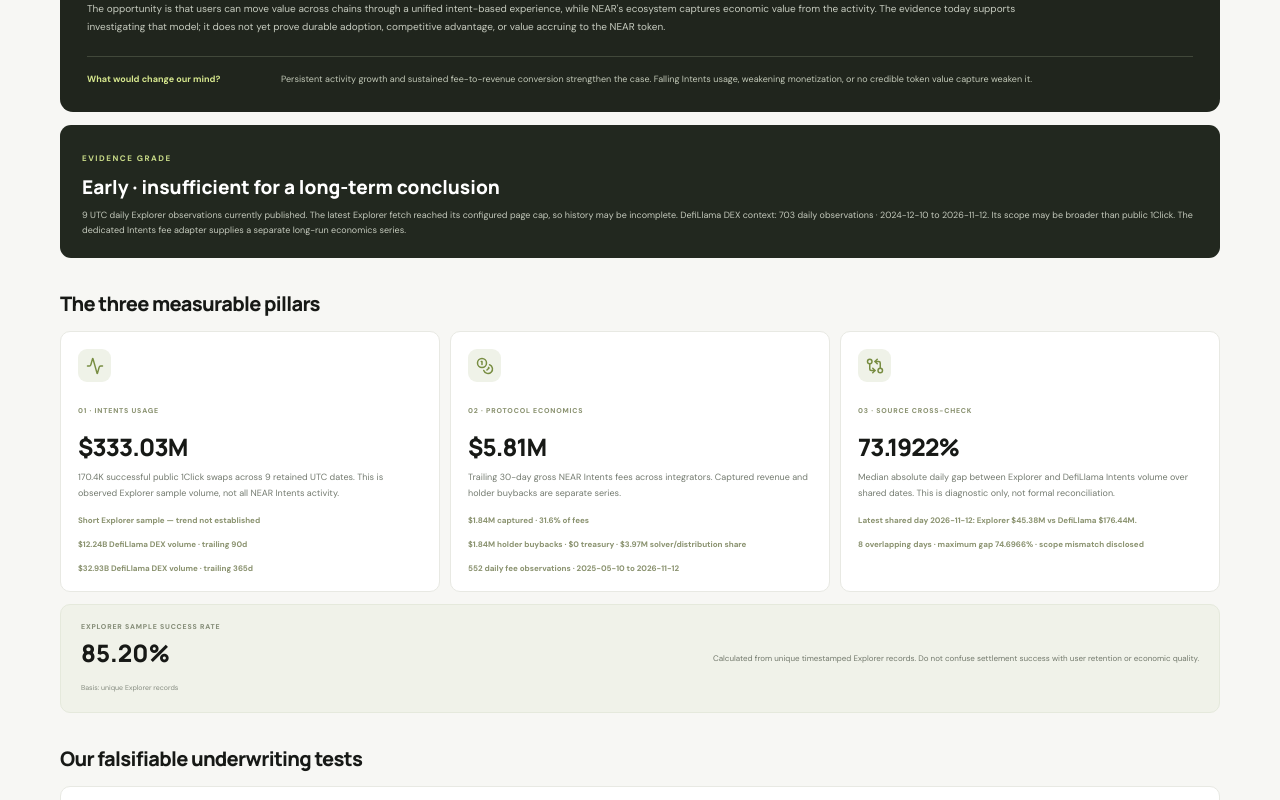
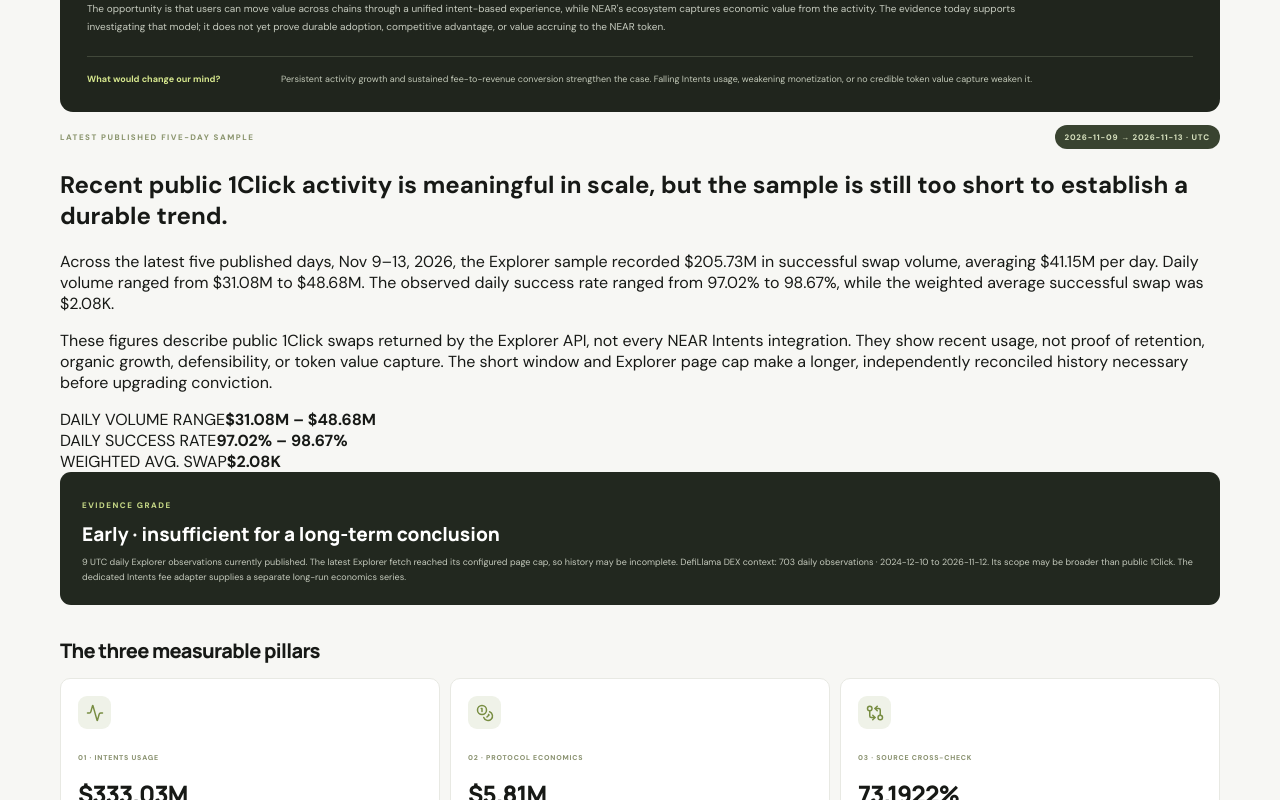
Before and after one commit to ExoDus768/Deca, a Next.js app: page /investment in a window 1280 px wide. Shown: the part 520-1320 px from the top of the page. Built offline with nearby package versions, Linux system fonts and the light colour scheme.

Commit message:
Align investment daily metrics with analytics and add evidence-based thesis snapshot

```diff
--- a/app/investment/page.tsx
+++ b/app/investment/page.tsx
@@ -1,5 +1,8 @@
 import fs from "node:fs";
 import path from "node:path";
+import volumeDoc from "../../data/metrics/intents_daily_volume_usd.json";
+import txDoc from "../../data/metrics/daily_transactions.json";
+import qualityDoc from "../../data/metrics/daily_quality.json";
 import Link from "next/link";
 import SiteNav from "../components/site-nav";
 import { Activity, ArrowUpRight, CircleAlert, Coins, GitCompareArrows, Terminal } from "lucide-react";
@@ -8,21 +11,31 @@ function read(file:string):any {
   try { return JSON.parse(fs.readFileSync(path.join(process.cwd(),file),"utf8")); }
   catch { return null; }
 }
-const volumeDoc=read("data/metrics/intents_daily_volume_usd.json");
-const txDoc=read("data/metrics/daily_transactions.json");
 const feesDoc=read("data/metrics/defillama_fees_revenue.json");
 const defiVolumeDoc=read("data/metrics/defillama_daily_volume_usd.json");
 const reconciliation=read("published/reconciliation.json");
-const volume=volumeDoc?.series?.intents_explorer??{};
-const tx=txDoc?.series?.intents_explorer??{};
+const volume=(volumeDoc as any)?.series?.intents_explorer??{};
+const tx=(txDoc as any)?.series?.intents_explorer??{};
+const dailyQuality=(qualityDoc as any)?.series?.intents_explorer??{};
+const dailyDates=Object.keys(volume).filter(d=>tx[d]!=null).sort();
+const latestFiveDates=dailyDates.slice(-5);
+const latestFive=latestFiveDates.map(date=>({date,volume:Number(volume[date]??0),transactions:Number(tx[date]??0),successRate:dailyQuality[date]?.success_rate_pct==null?null:Number(dailyQuality[date].success_rate_pct)}));
+const fiveDayTotal=latestFive.reduce((sum,r)=>sum+r.volume,0);
+const fiveDayAverage=latestFive.length?fiveDayTotal/latestFive.length:0;
+const fiveDayMin=latestFive.length?Math.min(...latestFive.map(r=>r.volume)):0;
+const fiveDayMax=latestFive.length?Math.max(...latestFive.map(r=>r.volume)):0;
+const fiveDayRates=latestFive.map(r=>r.successRate).filter((v):v is number=>v!=null);
+const fiveDayRateMin=fiveDayRates.length?Math.min(...fiveDayRates):null;
+const fiveDayRateMax=fiveDayRates.length?Math.max(...fiveDayRates):null;
+const fiveDayAvgSwap=latestFive.reduce((sum,r)=>sum+r.transactions,0)?fiveDayTotal/latestFive.reduce((sum,r)=>sum+r.transactions,0):0;
 const defiVolume=defiVolumeDoc?.series?.defillama_intents??{};
 const dates=Object.keys(volume).sort();
 const defiVolumeDates=Object.keys(defiVolume).sort();
 const totalVolume=Object.values(volume).reduce((a:number,b:any)=>a+Number(b||0),0);
 const totalTx=Object.values(tx).reduce((a:number,b:any)=>a+Number(b||0),0);
-const meta=volumeDoc?.metadata??{};
+const meta=(volumeDoc as any)?.metadata??{};
 const qualityRate=meta.success_rate_pct!=null?Number(meta.success_rate_pct):(meta.successful_rows!=null&&meta.raw_rows?Number(meta.successful_rows)/Number(meta.raw_rows)*100:null);
-const rateBasis=meta.success_rate_pct!=null?"unique Explorer records":"raw fetched rows; duplicates may remain";
+const rateBasis="daily unique Explorer records; see five-day sample below";
 const fmt=(n:number)=>new Intl.NumberFormat("en-US",{notation:"compact",maximumFractionDigits:2}).format(n);
 const money=(n:number)=>"$"+fmt(n);
 function recentTotal(series:Record<string,number>){
@@ -68,7 +81,7 @@ const thesisTriggers=[
 ];
 export default function Investment(){
  const enoughHistory=dates.length>=90&&!meta.page_cap_reached;
- const sampleSuccess=qualityRate==null?"Not published":qualityRate.toFixed(2)+"%";
+ const sampleSuccess=fiveDayRateMin==null||fiveDayRateMax==null?"Not published":fiveDayRateMin.toFixed(2)+"% – "+fiveDayRateMax.toFixed(2)+"%";
  return <main><SiteNav/><section className="research-page wrap">
   <div className="page-intro"><div><div className="eyebrow"><i className="eyebrow-dot"/> INVESTMENT THESIS <span className="eyebrow-index">/ 02</span></div><h1>Make the case.<br/><span>Test the evidence.</span></h1><p>A provisional long-term view of NEAR, with measurable conditions that would strengthen or break it. Not financial advice.</p></div></div>
   <section className="thesis-statement">
@@ -77,6 +90,13 @@ export default function Investment(){
    <p>The opportunity is that users can move value across chains through a unified intent-based experience, while NEAR's ecosystem captures economic value from the activity. The evidence today supports investigating that model; it does not yet prove durable adoption, competitive advantage, or value accruing to the NEAR token.</p>
    <div className="thesis-verdict"><strong>What would change our mind?</strong><span>Persistent activity growth and sustained fee-to-revenue conversion strengthen the case. Falling Intents usage, weakening monetization, or no credible token value capture weaken it.</span></div>
   </section>
+  <section className="thesis-snapshot">
+   <div className="thesis-statement-head"><span className="mini-label">LATEST PUBLISHED FIVE-DAY SAMPLE</span><span className="thesis-grade">{latestFiveDates[0]??"—"} → {latestFiveDates.at(-1)??"—"} · UTC</span></div>
+   <h2>Recent public 1Click activity is meaningful in scale, but the sample is still too short to establish a durable trend.</h2>
+   <p>Across the latest five published days, Nov 9–13, 2026, the Explorer sample recorded {money(fiveDayTotal)} in successful swap volume, averaging {money(fiveDayAverage)} per day. Daily volume ranged from {money(fiveDayMin)} to {money(fiveDayMax)}. The observed daily success rate ranged from {fiveDayRateMin==null?"—":fiveDayRateMin.toFixed(2)+"%"} to {fiveDayRateMax==null?"—":fiveDayRateMax.toFixed(2)+"%"}, while the weighted average successful swap was {money(fiveDayAvgSwap)}.</p>
+   <p>These figures describe public 1Click swaps returned by the Explorer API, not every NEAR Intents integration. They show recent usage, not proof of retention, organic growth, defensibility, or token value capture. The short window and Explorer page cap make a longer, independently reconciled history necessary before upgrading conviction.</p>
+   <div className="thesis-snapshot-grid"><div><span>DAILY VOLUME RANGE</span><strong>{money(fiveDayMin)} – {money(fiveDayMax)}</strong></div><div><span>DAILY SUCCESS RATE</span><strong>{fiveDayRateMin==null?"—":fiveDayRateMin.toFixed(2)+"%"} – {fiveDayRateMax==null?"—":fiveDayRateMax.toFixed(2)+"%"}</strong></div><div><span>WEIGHTED AVG. SWAP</span><strong>{money(fiveDayAvgSwap)}</strong></div></div>
+  </section>
   <div className="thesis-status"><span className="mini-label">EVIDENCE GRADE</span><strong>{enoughHistory?"Developing · broader history available":"Early · insufficient for a long-term conclusion"}</strong><p>{dates.length} UTC daily Explorer observations currently published. {meta.page_cap_reached?"The latest Explorer fetch reached its configured page cap, so history may be incomplete.":"The Explorer sample is not yet a verified long-term history."} DefiLlama DEX context: {defiVolumeCoverage}. Its scope may be broader than public 1Click. The dedicated Intents fee adapter supplies a separate long-run economics series.</p></div>
   <h2 className="subsection-title">The three measurable pillars</h2>
   <div className="thesis-evidence-grid">
@@ -84,7 +104,7 @@ export default function Investment(){
    <article><div className="research-icon"><Coins size={18}/></div><span>02 · PROTOCOL ECONOMICS</span><h3>{fees30==null?"Awaiting fee feed":money(fees30)}</h3><p>{fees30==null?"DefiLlama fee history has not yet been normalized.":"Trailing 30-day gross NEAR Intents fees across integrators. Captured revenue and holder buybacks are separate series."}</p><small>{revenue30==null?"Captured revenue pending":money(revenue30)+" captured · "+(monetization==null?"":monetization.toFixed(1)+"% of fees")}</small><small>{holderRevenue30==null?"Holder buybacks pending":money(holderRevenue30)+" holder buybacks"} · {protocolRevenue30==null?"Treasury series pending":money(protocolRevenue30)+" treasury"} · {supplySideRevenue30==null?"Solver share pending":money(supplySideRevenue30)+" solver/distribution share"}</small><small>{feeCoverage}</small></article>
    <article><div className="research-icon"><GitCompareArrows size={18}/></div><span>03 · SOURCE CROSS-CHECK</span><h3>{diagnostic.status==="compared"?diagnostic.median_gap_pct+"%":"Not yet comparable"}</h3><p>{diagnostic.status==="compared"?"Median absolute daily gap between Explorer and DefiLlama Intents volume over shared dates. This is diagnostic only, not formal reconciliation.":"A provider series and overlapping dates are still required before a gap can be calculated."}</p><small>{latestPair}</small><small>{diagnostic.status==="compared"?diagnostic.overlap_days+" overlapping days · maximum gap "+diagnostic.max_gap_pct+"% · scope mismatch disclosed":provider.status??"Provider context pending"}</small></article>
   </div>
-  <section className="thesis-success-rate"><div><span className="mini-label">EXPLORER SAMPLE SUCCESS RATE</span><strong>{sampleSuccess}</strong><small>Basis: {rateBasis}</small></div><p>{meta.success_rate_pct!=null?"Calculated from unique timestamped Explorer records.":"Fallback calculated from published successful_rows ÷ raw_rows; this is a raw-snapshot rate and may include duplicate rows."} Do not confuse settlement success with user retention or economic quality.</p></section>
+  <section className="thesis-success-rate"><div><span className="mini-label">EXPLORER SAMPLE SUCCESS RATE</span><strong>{sampleSuccess}</strong><small>Basis: {rateBasis}</small></div><p>Calculated from each day’s unique timestamped Explorer records in the same published daily-quality series used by Analytics. Do not confuse settlement success with user retention or economic quality.</p></section>
   <h2 className="subsection-title">Our falsifiable underwriting tests</h2>
   <div className="thesis-test-list">{thesisTriggers.map(([title,condition,meaning],i)=><article key={title}><span>0{i+1}</span><div><h3>{title}</h3><p>{condition}</p><small>{meaning}</small></div></article>)}</div>
   <section className="thesis-risk"><CircleAlert size={19}/><div><strong>The biggest unresolved investment question is token value capture.</strong><p>NEAR Intents has a separately reported holder-revenue series for buybacks beginning 2026-02-23. Buybacks are not burns, and neither gross fees nor captured revenue alone proves lasting per-token value. Deca still needs to compare buybacks with issuance, unlocks and dilution before making a token-level valuation claim.</p></div></section>
```
